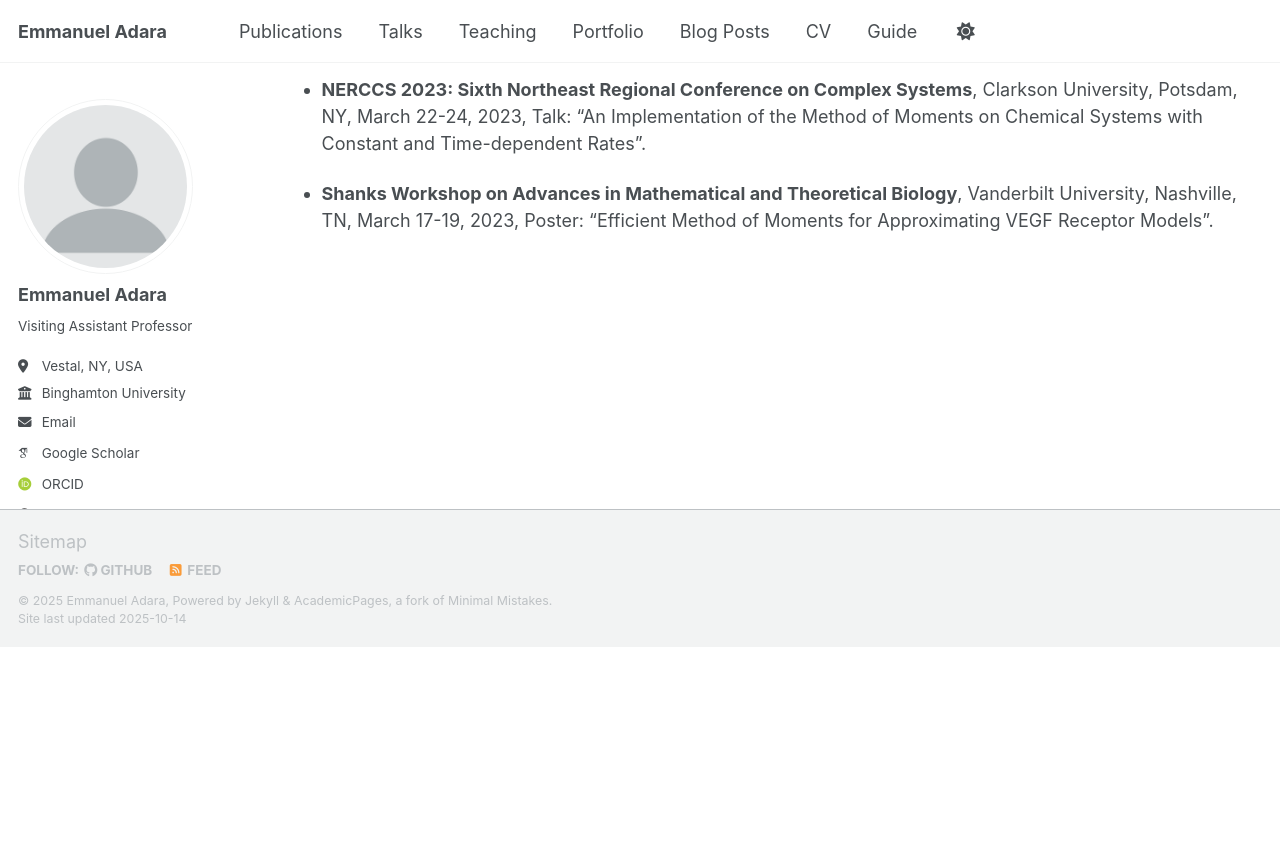
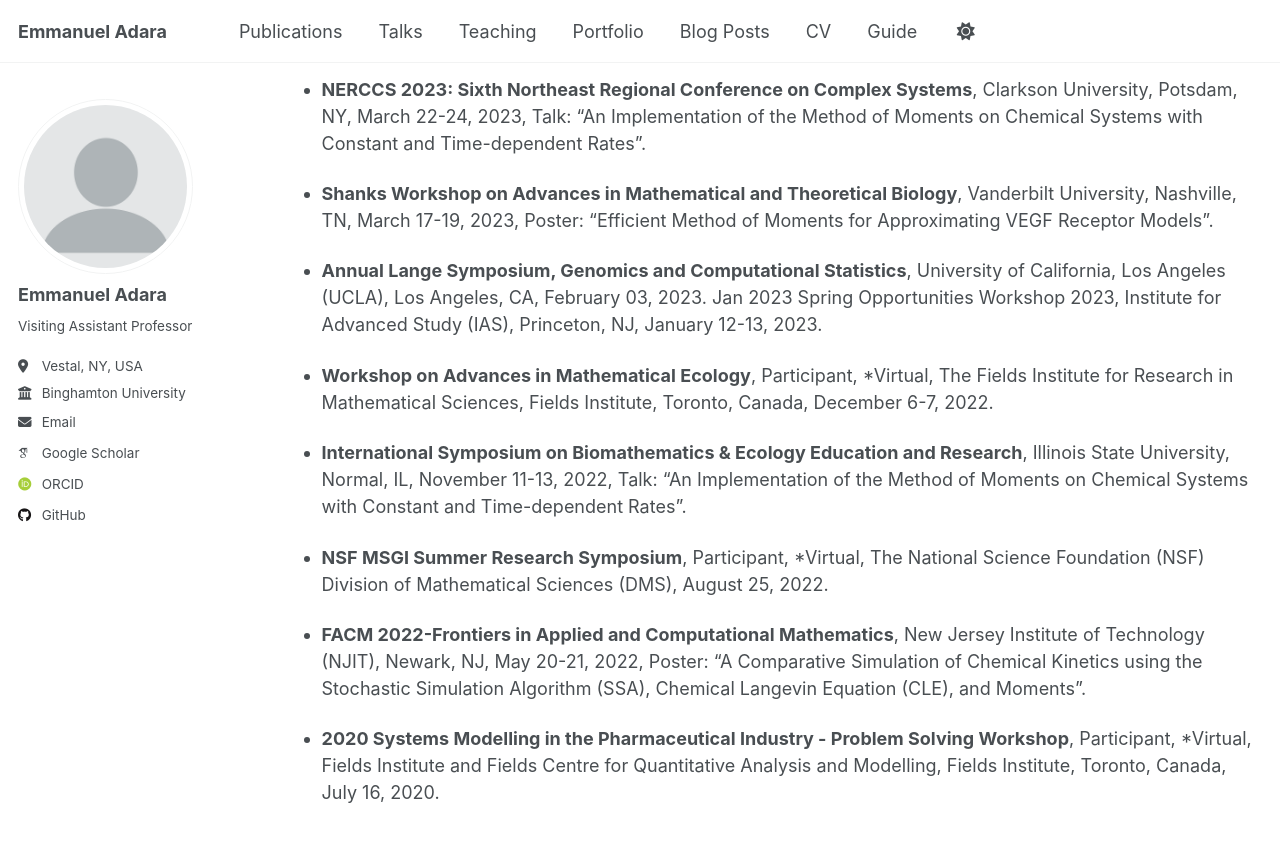
Before and after one commit to EmmanuelAdara/EmmanuelAdara.github.io, a Jekyll site: the page built from _pages/talks.md, in a window 1280 px wide and 900 px high, scrolled down 433 px. Shown: the top 842 px of the window. Built offline with Jekyll 4.4.1, drawn with Linux system fonts in a browser that asks for light colours; some web fonts are replaced; a script that is not in the unit is left out; before the commit the page ends 1081 px from its top, so only the background shows below that.

Commit message:
Update talks.md

```diff
--- a/_pages/talks.md
+++ b/_pages/talks.md
@@ -31,3 +31,28 @@ Time-dependent Rates".
 * **Shanks Workshop on Advances in Mathematical and Theoretical Biology**, Vanderbilt
 University, Nashville, TN, March 17-19, 2023,
 Poster: "Efficient Method of Moments for Approximating VEGF Receptor Models".
+
+* **Annual Lange Symposium, Genomics and Computational Statistics**, University of California,
+Los Angeles (UCLA), Los Angeles, CA, February 03, 2023.
+Jan 2023 Spring Opportunities Workshop 2023, Institute for Advanced Study (IAS), Princeton, NJ,
+January 12-13, 2023.
+
+* **Workshop on Advances in Mathematical Ecology**, Participant, *Virtual, The Fields Institute
+for Research in Mathematical Sciences, Fields Institute, Toronto, Canada, December 6-7, 2022.
+
+* **International Symposium on Biomathematics & Ecology Education and Research**, Illinois
+State University, Normal, IL, November 11-13, 2022,
+Talk: "An Implementation of the Method of Moments on Chemical Systems with Constant and
+Time-dependent Rates".
+
+* **NSF MSGI Summer Research Symposium**, Participant, *Virtual, The National Science
+Foundation (NSF) Division of Mathematical Sciences (DMS), August 25, 2022.
+
+* **FACM 2022-Frontiers in Applied and Computational Mathematics**, New Jersey Institute of
+Technology (NJIT), Newark, NJ, May 20-21, 2022,
+Poster: "A Comparative Simulation of Chemical Kinetics using the Stochastic Simulation
+Algorithm (SSA), Chemical Langevin Equation (CLE), and Moments".
+
+* **2020 Systems Modelling in the Pharmaceutical Industry - Problem Solving Workshop**,
+Participant, *Virtual, Fields Institute and Fields Centre for Quantitative Analysis and Modelling,
+Fields Institute, Toronto, Canada, July 16, 2020.
```
